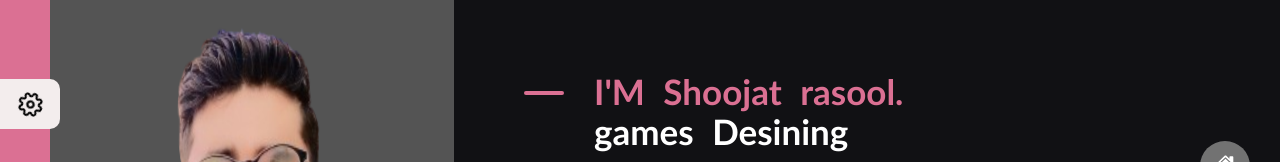
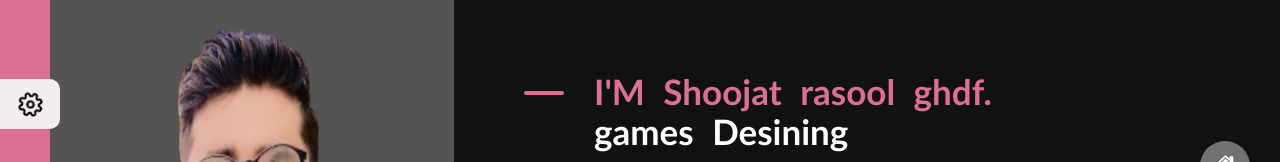
Before and after one commit to Shujaat001/My-Portfolio, a React (Create React App) app: page / in a window 1280 px wide. Shown: the part 121-283 px from the top of the page. Built offline with nearby package versions, Linux system fonts and the light colour scheme.

Commit message:
Update Home.js

```diff
--- a/src/component/Home.js
+++ b/src/component/Home.js
@@ -25,7 +25,7 @@ const Home = () => {
         <div className="home_sec6">
           <div className="home_sec7" id={`${color}`} w></div>
           <h1>
-            <span id={`${color}s`}>I'M Shoojat rasool.</span>
+            <span id={`${color}s`}>I'M Shoojat rasool ghdf.</span>
           </h1>
           <h1 style={mode ? {} : { color: "#626262" }}>games Desining</h1>
           <p style={mode ? {} : { color: "#626262" }}>
```
